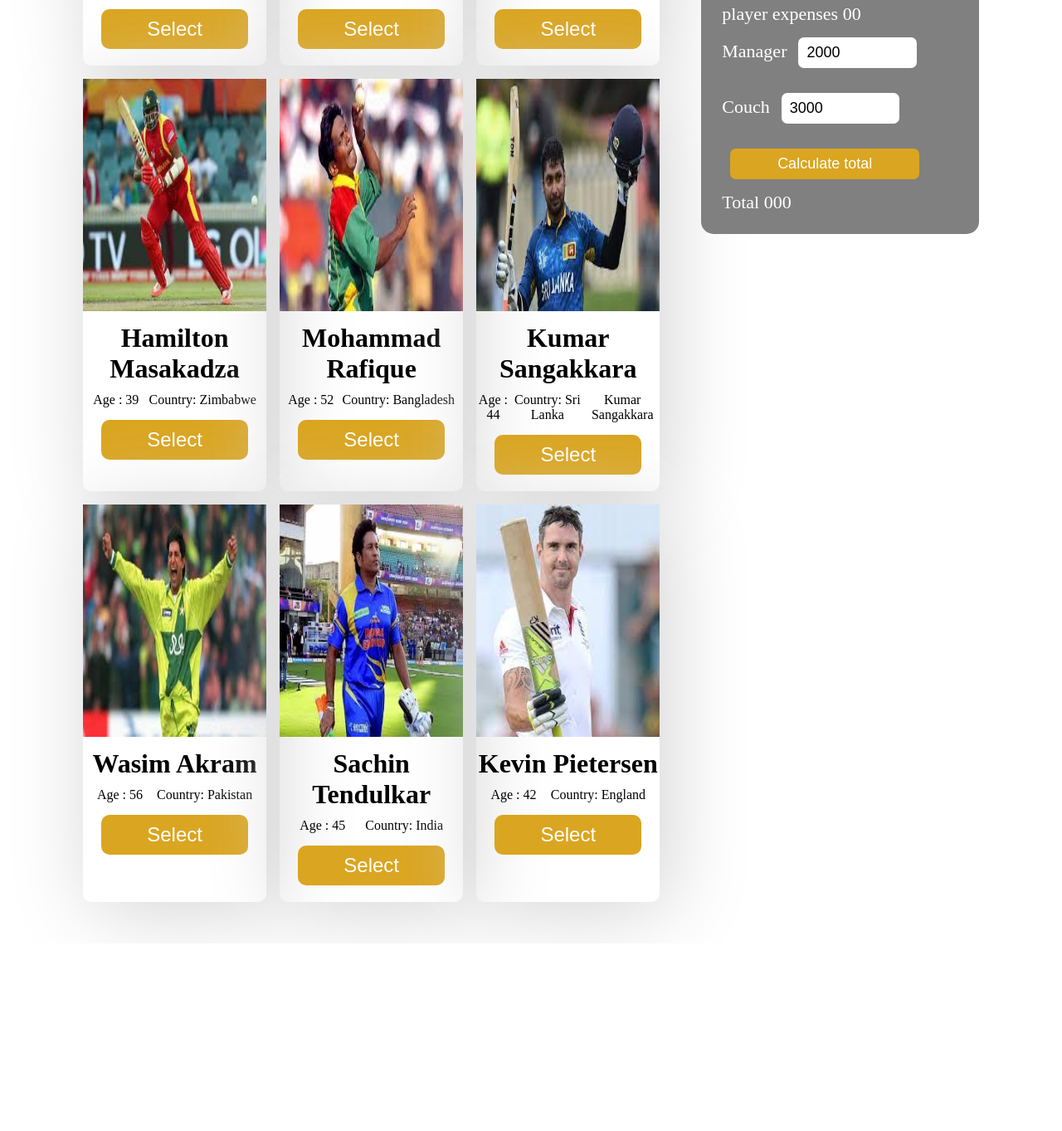
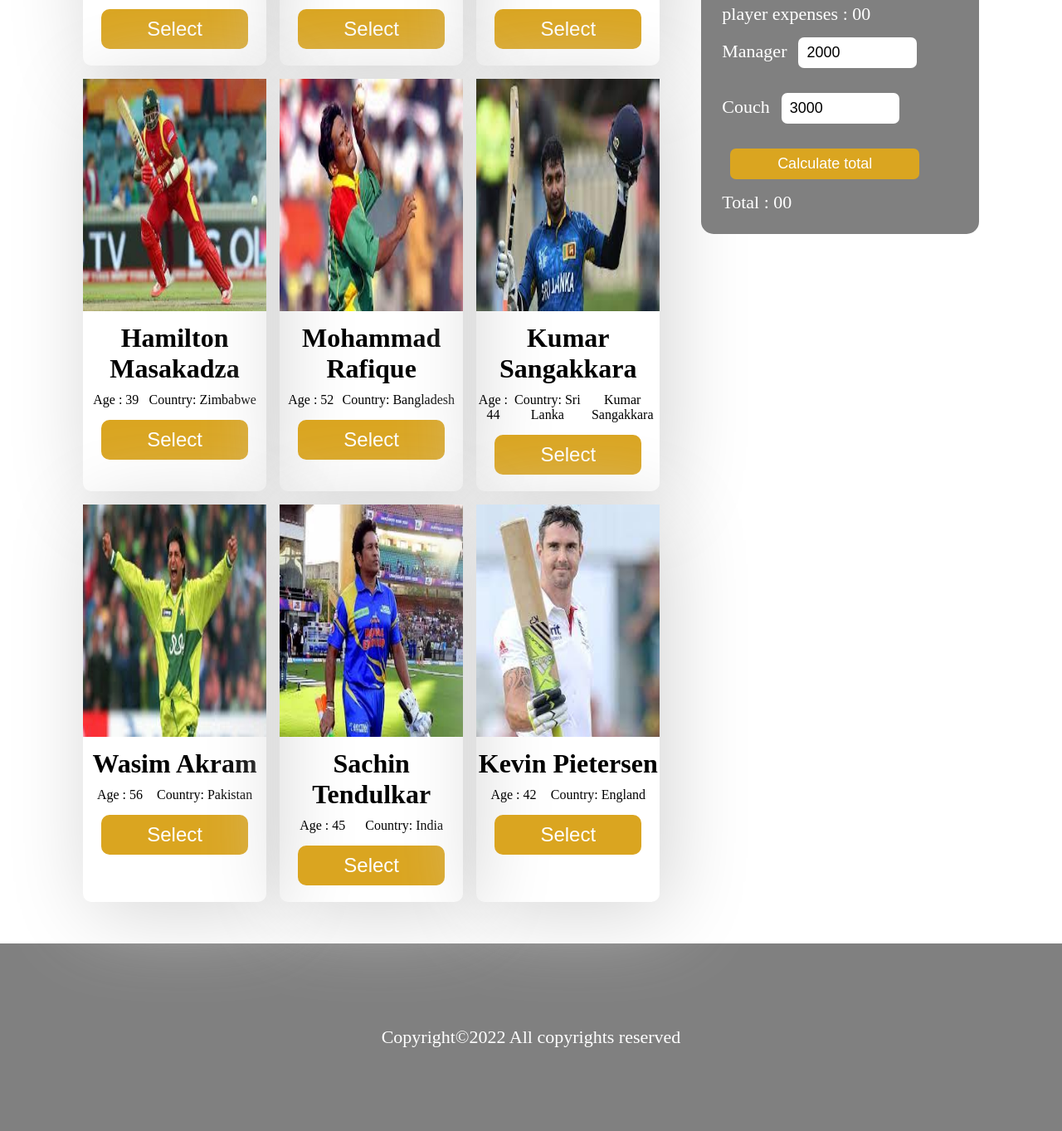
Before and after one commit to arafathossain7960/player-draft, a plain HTML site: page index.html in a window 1280 px wide. Shown: the part 704-2067 px from the top of the page at 83% size. Before the commit the page ends 1841 px from the top, so only its background shows below. Drawn offline with Linux system fonts and the light colour scheme.

Commit message:
add footer

```diff
--- a/index.html
+++ b/index.html
@@ -133,7 +133,7 @@
                     <input id="player-rate" value="00" type="text">
                     <br>
                     <button id="calculate-btn">Calculate</button>
-                    <p>player expenses <span id="player-cost">00</span></p>
+                    <p>player expenses : <span id="player-cost"> 00</span></p>
                     <label for="">Manager</label>
                     <input id="manager-cost" value="2000"  type="text">
                     <br>
@@ -141,13 +141,15 @@
                     <input id="couch-cost" value="3000" type="text">
                     <br>
                     <button id="total-calculate-btn">Calculate total</button>
-                    <p>Total  <span id="total-cost">000</span></p>
+                    <p>Total : <span id="total-cost">  00</span></p>
                 </div>
             </div>
         </div>
     </main>
     <footer>
-
+        <div id="footer">
+            <p>Copyright&copy;2022 All copyrights reserved</p>
+        </div>
     </footer>
 
 
--- a/style/style.css
+++ b/style/style.css
@@ -163,3 +163,13 @@ background-color: gold;
  #player-budget p, label{
     font-size: 22px;
  }
+
+  /* ------- footer style -------- */
+  #footer{
+    background-color: gray;
+    padding: 100px 0;
+    text-align: center;
+    box-shadow: 10px 10px 30px white;
+    font-size: 22px;
+    color: white
+  }
```
